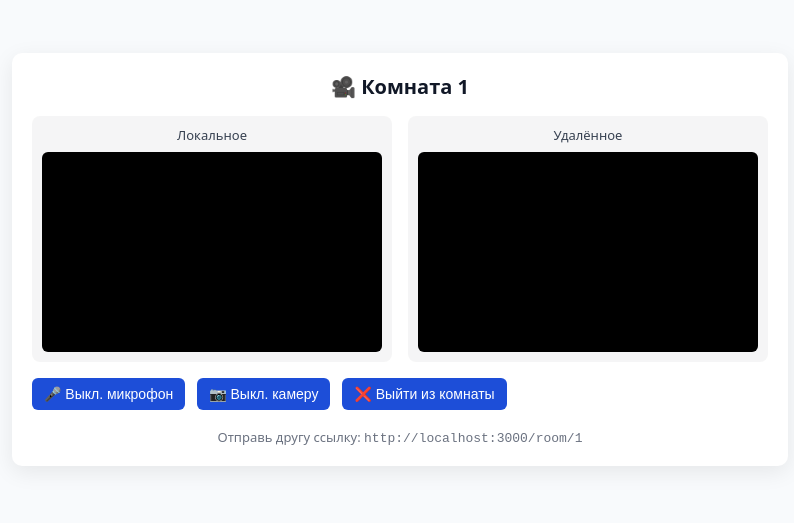
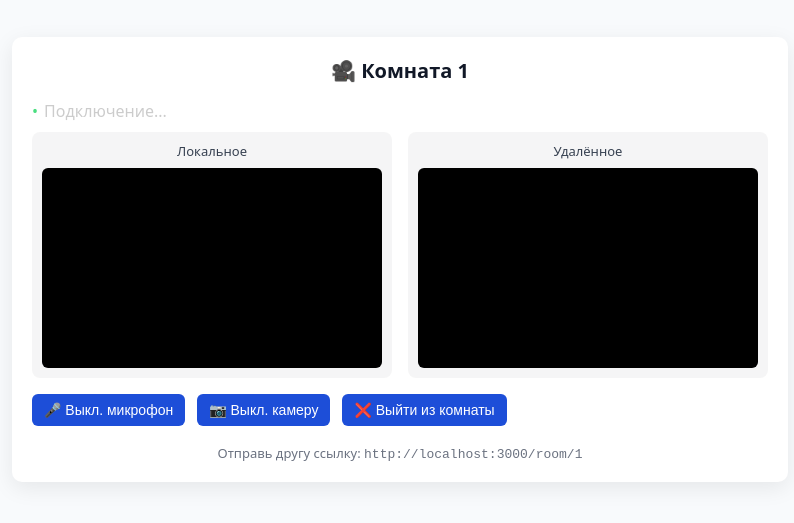
Before and after one commit to eduardDorzhinov/chat-video, a Next.js app in the folder client/: page /room/1 in a window 1280 px wide. Shown: the part 141-664 px from the top of the page, without its empty margins (240-1034 px from the left). Built offline with nearby package versions, Linux system fonts and the light colour scheme; no server answers.

Commit message:
connection status

```diff
--- a/client/src/ui/components/video-chat/VideoChat.module.scss
+++ b/client/src/ui/components/video-chat/VideoChat.module.scss
@@ -14,6 +14,19 @@
   font-weight: 600;
   color: #111827;
   text-align: center;
+}
+
+.status {
+  margin-bottom: 10px;
+  font-size: 16px;
+  font-weight: 500;
+  color: #ccc;
+
+  &::before {
+    content: "•";
+    margin-right: 6px;
+    color: #4ade80; // зелёный по умолчанию
+  }
 }
 
 .error {
--- a/client/src/ui/components/video-chat/VideoChat.tsx
+++ b/client/src/ui/components/video-chat/VideoChat.tsx
@@ -11,6 +11,7 @@ import st from "./VideoChat.module.scss";
 import { useRouter } from "next/navigation";
 import { ROUTER } from "@/shared/constants";
 import clsx from "clsx";
+import { CONNECTION_PLACEHOLDER, ConnectionPlaceholder } from "@/ui/pages/room/config";
 
 // TODO to env
 const SIGNALING_SERVER_URL = "http://localhost:5001";
@@ -27,6 +28,7 @@ export const VideoChat: FC<Props> = ({ roomId }) => {
   const pcRef = useRef<RTCPeerConnection | null>(null);
   const localStreamRef = useRef<MediaStream | null>(null);
 
+  const [ connectionState, setConnectionState ] = useState<ConnectionPlaceholder>(CONNECTION_PLACEHOLDER.CONNECTION);
   const [ permissionError, setPermissionError ] = useState<string | null>(null);
 
   const [ micro, setMicro ] = useState(true);
@@ -74,6 +76,26 @@ export const VideoChat: FC<Props> = ({ roomId }) => {
     pc.onicecandidate = (event) => {
       if (!event.candidate) return;
       sendCandidate(event.candidate);
+    };
+
+    pc.onconnectionstatechange = () => {
+      const state = pc.connectionState;
+      console.log("📡 Состояние соединения:", state);
+
+      switch (state) {
+        case "connected":
+          setConnectionState(CONNECTION_PLACEHOLDER.CONNECTED);
+          break;
+        case "disconnected":
+        case "failed":
+          setConnectionState(CONNECTION_PLACEHOLDER.FAILED);
+          break;
+        case "closed":
+          setConnectionState(CONNECTION_PLACEHOLDER.CLOSED);
+          break;
+        default:
+          setConnectionState(CONNECTION_PLACEHOLDER.CONNECTION);
+      }
     };
 
     /** Получаем локальный медиа-поток */
@@ -173,6 +195,7 @@ export const VideoChat: FC<Props> = ({ roomId }) => {
   return (
     <div className={st.container}>
       <h1 className={st.title}>🎥 Комната {roomId}</h1>
+      <div className={st.status}>{connectionState}</div>
 
       {
         permissionError && (
--- /dev/null
+++ b/client/src/ui/pages/room/config.ts
@@ -0,0 +1,8 @@
+export const CONNECTION_PLACEHOLDER = {
+  CONNECTION: "Подключение...",
+  CONNECTED: "Соединение установлено",
+  FAILED: "⚠️ Потеря соединения",
+  CLOSED: "❌ Соединение закрыто",
+} as const;
+
+export type ConnectionPlaceholder = typeof CONNECTION_PLACEHOLDER[keyof typeof CONNECTION_PLACEHOLDER];
```
